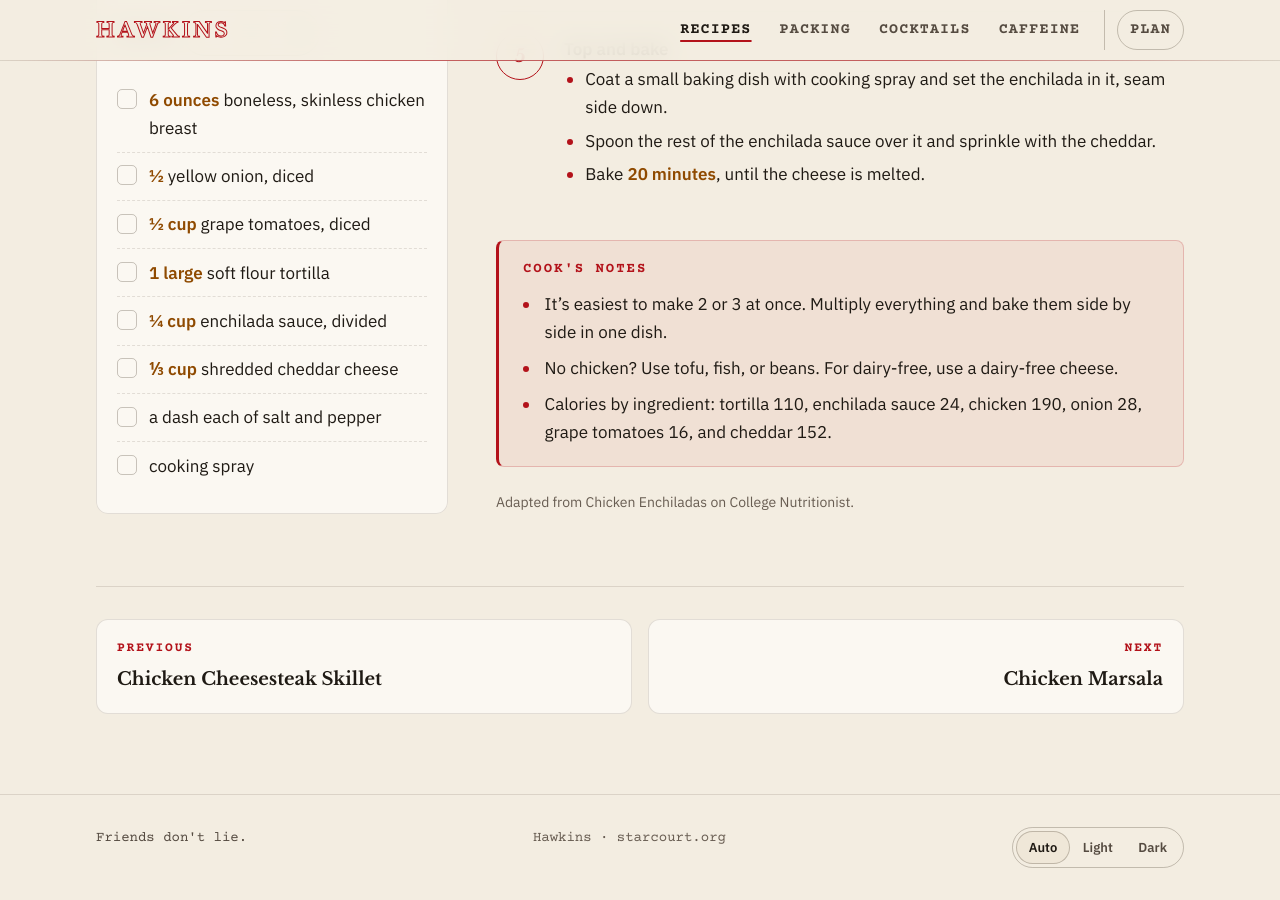
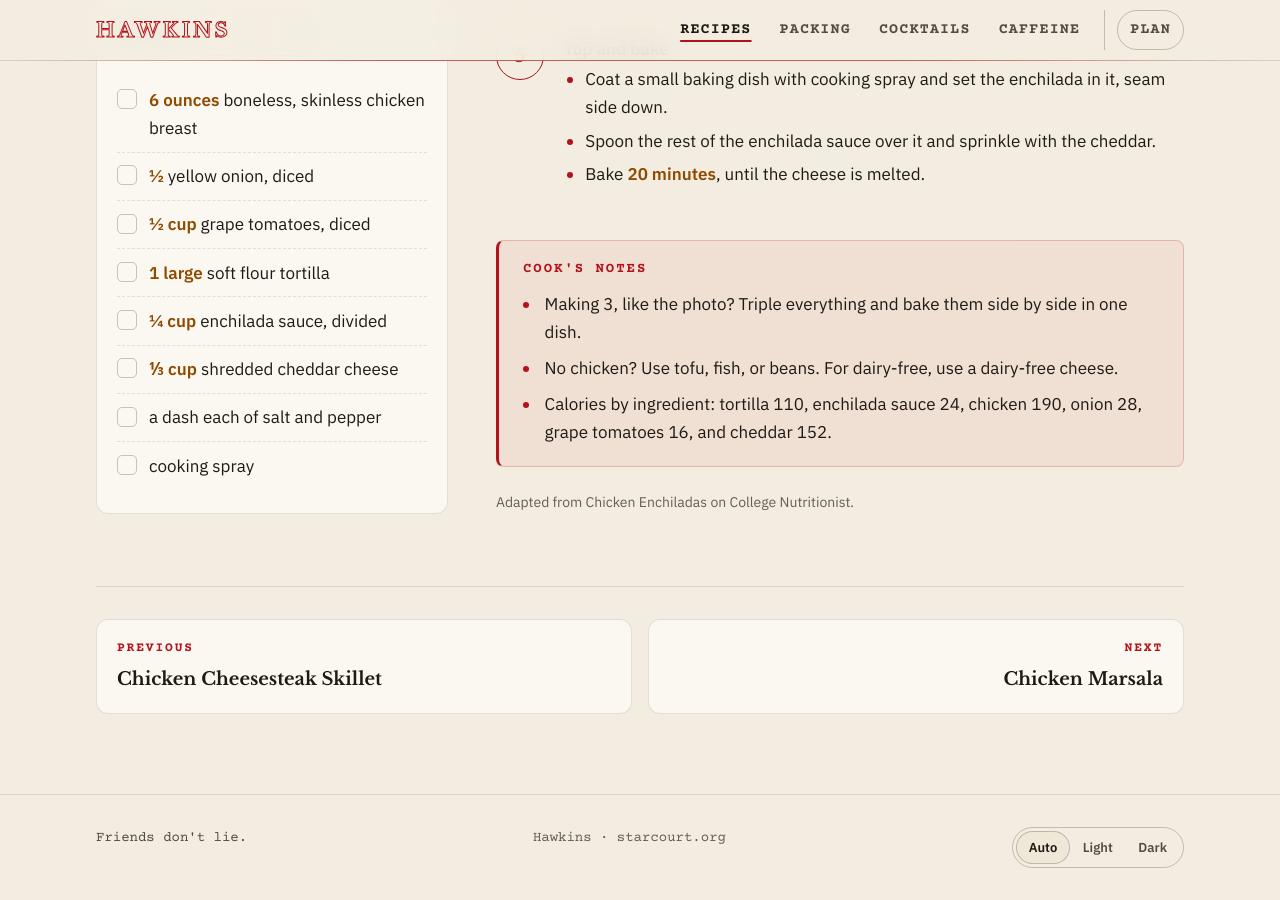
Before and after one commit to elavertu9/hawkins, a Jekyll site: the page built from _recipes/chicken-enchiladas.md, in a window 1280 px wide and 900 px high, scrolled down 1247 px. Built offline with Jekyll 4.4.1, drawn with Linux system fonts in a browser that asks for light colours.

Commit message:
Clarify the Chicken Enchiladas batch note
- Say to triple everything for 3 enchiladas, like the photo

Co-Authored-By: Claude Sonnet 5.5 <noreply@anthropic.com>

```diff
--- a/_recipes/chicken-enchiladas.md
+++ b/_recipes/chicken-enchiladas.md
@@ -65,7 +65,7 @@ steps:
       - Bake **20 minutes**, until the cheese is melted.
 
 notes:
-  - It's easiest to make 2 or 3 at once. Multiply everything and bake them side by side in one dish.
+  - Making 3, like the photo? Triple everything and bake them side by side in one dish.
   - No chicken? Use tofu, fish, or beans. For dairy-free, use a dairy-free cheese.
   - "Calories by ingredient: tortilla 110, enchilada sauce 24, chicken 190, onion 28, grape tomatoes 16, and cheddar 152."
 ---
```
